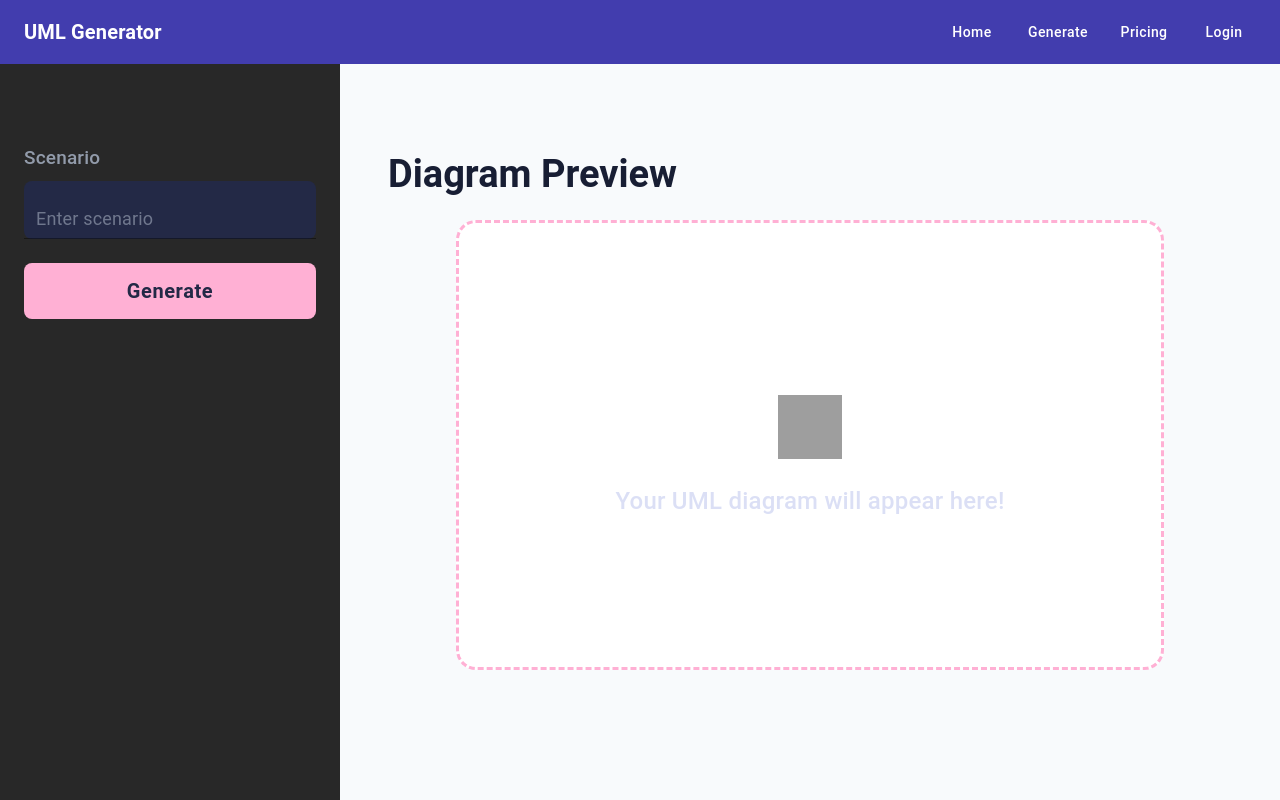
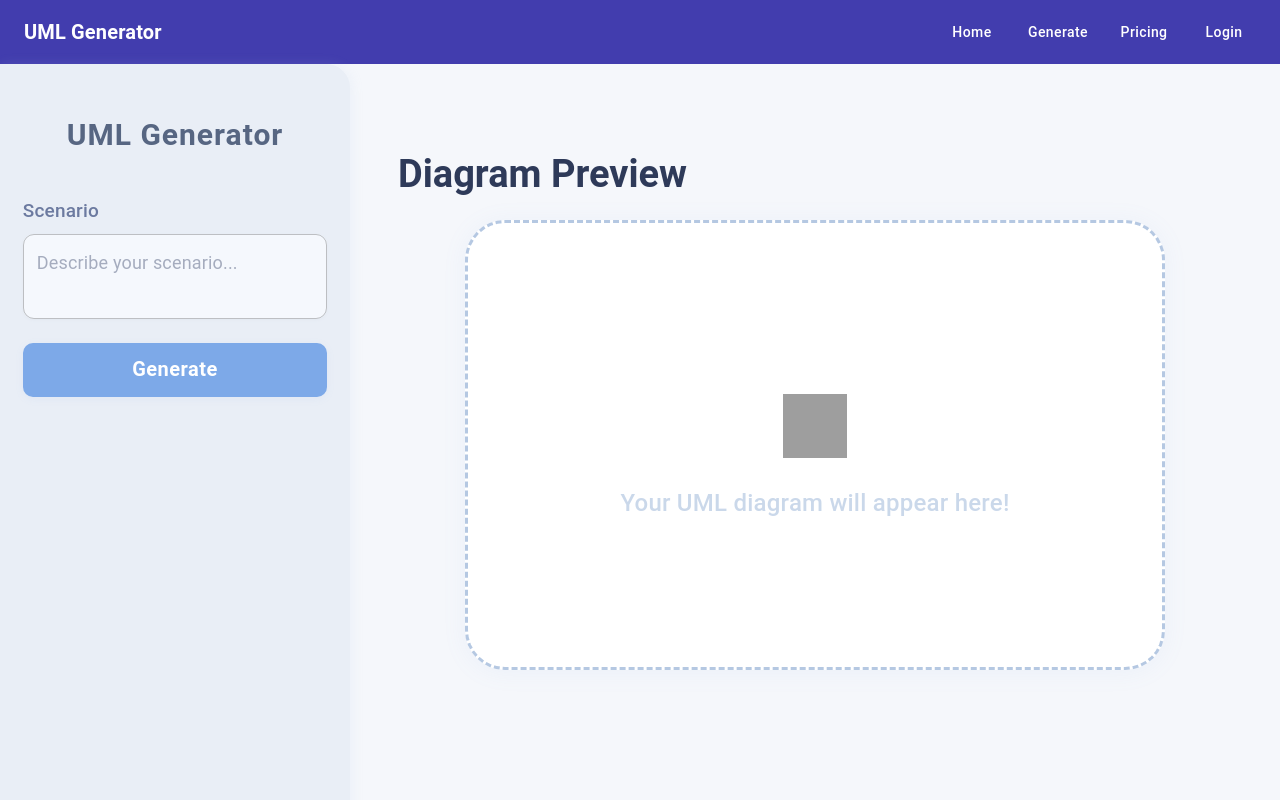
Before and after one commit to Balaj27/UML-Generator-Next, a Next.js app: page /Pages/UML in a window 1280 px wide. Shown: the top 800 px of the page. Built offline with nearby package versions, Linux system fonts and the light colour scheme; grey boxes are pictures that could not be loaded.

Commit message:
download button added

```diff
--- a/src/app/Components/PricingCard.js
+++ b/src/app/Components/PricingCard.js
@@ -1,7 +1,6 @@
 import React from "react";
 import {
   Card,
-  CardHeader,
   CardContent,
   CardActions,
   Typography,
--- a/src/app/Components/UmlComponent.js
+++ b/src/app/Components/UmlComponent.js
@@ -1,21 +1,25 @@
 "use client";
 
 import React, { useState } from "react";
-import Navbar from "@/app/Components/Navbar";
 import {
   Box,
   TextField,
   Button,
   Typography,
-  Divider,
   CssBaseline,
+  Paper,
+  IconButton,
+  Tooltip,
 } from "@mui/material";
+import DownloadIcon from "@mui/icons-material/Download";
 
-// Colors to match the navbar/sidebar theme in your screenshot
-const NAVBAR_BG = "#423dae";
-const SIDEBAR_BG = "#282828";
-const SIDEBAR_TEXT = "#fff";
-const SIDEBAR_WIDTH = 340;
+const SIDEBAR_BG = "#e9eef6";
+const SIDEBAR_TEXT = "#2e3a59";
+const SIDEBAR_WIDTH = 350;
+const INPUT_BG = "#f5f8fd";
+const BUTTON_BG = "#7da9e8";
+const BUTTON_TEXT = "#fff";
+const BUTTON_BG_HOVER = "#6698d4";
 
 function UmlComponent() {
   const [message, setMessage] = useState("");
@@ -23,17 +27,22 @@ function UmlComponent() {
   const [images, setImages] = useState([]);
   const [error, setError] = useState(null);
   const [initialSubmitted, setInitialSubmitted] = useState(false);
+  const [loading, setLoading] = useState(false);
 
   // Handles initial and edit submit
   const handleSubmit = async (e) => {
     e.preventDefault();
     setError(null);
+    setLoading(true);
 
     try {
       const response = await fetch("/api/chat", {
         method: "POST",
         headers: { "Content-Type": "application/json" },
-        body: JSON.stringify({ message, editMessage }),
+        body: JSON.stringify({
+          message: !initialSubmitted ? message : message,
+          editMessage: initialSubmitted ? editMessage : "",
+        }),
       });
 
       if (!response.ok) {
@@ -51,121 +60,180 @@ function UmlComponent() {
       }
     } catch (err) {
       setError(err.message);
+    } finally {
+      setLoading(false);
+    }
+  };
+
+  // Download handler
+  const handleDownload = async () => {
+  if (!images[0]) return;
+  try {
+    const imageResponse = await fetch(images[0], { mode: 'cors' });
+    const imageBlob = await imageResponse.blob();
+    const url = window.URL.createObjectURL(imageBlob);
+    const link = document.createElement("a");
+    link.href = url;
+    // Try to infer extension if possible, fallback to png
+    const extMatch = images[0].match(/\.(png|jpg|jpeg|svg|gif)(\?|$)/i);
+    const ext = extMatch ? extMatch[1] : "png";
+    link.download = `uml-diagram.${ext}`;
+    document.body.appendChild(link);
+    link.click();
+    document.body.removeChild(link);
+    setTimeout(() => window.URL.revokeObjectURL(url), 1000);
+  } catch (err) {
+    alert("Failed to download image.");
   }
 };
 
   return (
-    <Box sx={{ bgcolor: "#f8fafc", minHeight: "100vh" }}>
-
+    <Box sx={{ bgcolor: "#f5f7fb", minHeight: "100vh" }}>
+      <CssBaseline />
       <Box sx={{ display: "flex", minHeight: "100vh" }}>
         {/* Sidebar */}
         <Box
-          component="aside"
           sx={{
             width: SIDEBAR_WIDTH,
             bgcolor: SIDEBAR_BG,
             color: SIDEBAR_TEXT,
-            minHeight: "calc(100vh - 0px)",
-            pt: 0,
+            minHeight: "100vh",
             display: "flex",
             flexDirection: "column",
-            alignItems: "flex-start",
-            position: "relative",
+            alignItems: "center",
+            boxShadow: "2px 0 12px 0 rgba(180, 200, 230, 0.13)",
+            borderTopRightRadius: 24,
+            borderBottomRightRadius: 24,
+            py: 6,
+            px: 0,
+            zIndex: 2,
           }}
         >
-          {/* Make sure sidebar starts below navbar */}
-          <Box sx={{ width: "100%", px: 3, pt: 10 }}>
-
-            {/* Scenario input and Generate button */}
-            <form onSubmit={handleSubmit} style={{ width: "100%" }}>
+          <Paper
+            elevation={0}
+            sx={{
+              width: "87%",
+              bgcolor: "transparent",
+              boxShadow: "none",
+              display: "flex",
+              flexDirection: "column",
+              alignItems: "center",
+              p: 0,
+            }}
+          >
             <Typography
               sx={{
-                  color: "#bfcce2",
+                color: "#4c5c7a",
+                fontWeight: 700,
+                mb: 5,
+                fontSize: 30,
+                letterSpacing: 1,
+                fontFamily: "inherit",
+                opacity: 0.93,
+                textAlign: "center",
+              }}
+            >
+              UML Generator
+            </Typography>
+
+            {/* Only show one form at a time */}
+            <form onSubmit={handleSubmit} style={{ width: "100%" }} autoComplete="off">
+              {!initialSubmitted ? (
+                <>
+                  <Typography
+                    sx={{
+                      color: "#627199",
                       fontWeight: 500,
                       mb: 1,
                       fontSize: 19,
-                  opacity: 0.7,
+                      opacity: 0.92,
                     }}
                   >
                     Scenario
                   </Typography>
                   <TextField
-                variant="filled"
+                    variant="outlined"
                     size="medium"
                     fullWidth
                     value={message}
                     onChange={(e) => setMessage(e.target.value)}
-                placeholder="Enter scenario"
+                    placeholder="Describe your scenario..."
                     required
-                disabled={initialSubmitted}
+                    multiline
+                    minRows={2}
+                    maxRows={8}
                     InputProps={{
                       sx: {
-                    color: "#d9e3f0",
-                    background: "#232946",
-                    borderRadius: "8px",
+                        color: "#384569",
+                        background: INPUT_BG,
+                        borderRadius: "11px",
                         fontSize: 18,
                         fontWeight: 400,
                         "&::placeholder": {
                           color: "#bfcce2",
-                      opacity: 0.8,
+                          opacity: 0.9,
                           fontSize: 16,
                         },
+                        boxShadow: "0 1px 3px #e2e8f0",
                       },
                     }}
                     sx={{
                       mb: 3,
-                  input: { color: "#d9e3f0" },
+                      input: { color: "#384569" },
                     }}
                   />
                   <Button
                     type="submit"
                     fullWidth
                     sx={{
-                  bgcolor: "#ffb0d4",
-                  color: "#232946",
+                      bgcolor: BUTTON_BG,
+                      color: BUTTON_TEXT,
                       fontWeight: 700,
                       fontSize: 20,
-                  borderRadius: "8px",
+                      borderRadius: "10px",
                       textTransform: "none",
-                  boxShadow: "none",
-                  height: 56,
+                      height: 54,
                       mb: 2,
+                      letterSpacing: 0.5,
+                      boxShadow: "0 2px 8px 0 rgba(125,169,232,0.08)",
                       "&:hover": {
-                    bgcolor: "#faa2c1",
+                        bgcolor: BUTTON_BG_HOVER,
                       },
                     }}
                     disableElevation
+                    disabled={loading}
                   >
-                Generate
+                    {loading ? "Generating..." : "Generate"}
                   </Button>
-            </form>
-            {/* Edit input and button (appears after first diagram is generated) */}
-            {initialSubmitted && (
-              <form onSubmit={handleSubmit} style={{ width: "100%" }}>
+                </>
+              ) : (
+                <>
                   <Typography
                     sx={{
-                    color: "#bfcce2",
+                      color: "#627199",
                       fontWeight: 500,
                       mb: 1,
                       fontSize: 19,
-                    opacity: 0.7,
-                    mt: 2,
+                      opacity: 0.92,
                     }}
                   >
                     Edit Diagram
                   </Typography>
                   <TextField
-                  variant="filled"
+                    variant="outlined"
                     size="medium"
                     fullWidth
                     value={editMessage}
                     onChange={(e) => setEditMessage(e.target.value)}
                     placeholder="Describe your edit (e.g. add a class, change relation...)"
+                    multiline
+                    minRows={2}
+                    maxRows={8}
                     InputProps={{
                       sx: {
-                      color: "#d9e3f0",
-                      background: "#232946",
-                      borderRadius: "8px",
+                        color: "#384569",
+                        background: INPUT_BG,
+                        borderRadius: "11px",
                         fontSize: 17,
                         fontWeight: 400,
                         "&::placeholder": {
@@ -173,42 +241,46 @@ function UmlComponent() {
                           opacity: 0.8,
                           fontSize: 15,
                         },
+                        boxShadow: "0 1px 3px #e2e8f0",
                       },
                     }}
                     sx={{
-                    mb: 2,
-                    input: { color: "#d9e3f0" },
+                      mb: 3,
+                      input: { color: "#384569" },
                     }}
                   />
                   <Button
                     type="submit"
                     fullWidth
                     sx={{
-                    bgcolor: "#ffb0d4",
-                    color: "#232946",
+                      bgcolor: BUTTON_BG,
+                      color: BUTTON_TEXT,
                       fontWeight: 700,
                       fontSize: 20,
-                    borderRadius: "8px",
+                      borderRadius: "10px",
                       textTransform: "none",
-                    boxShadow: "none",
-                    height: 52,
+                      height: 54,
                       mb: 2,
+                      letterSpacing: 0.5,
+                      boxShadow: "0 2px 8px 0 rgba(125,169,232,0.08)",
                       "&:hover": {
-                      bgcolor: "#faa2c1",
+                        bgcolor: BUTTON_BG_HOVER,
                       },
                     }}
                     disableElevation
+                    disabled={loading}
                   >
-                  Submit Edit
+                    {loading ? "Submitting..." : "Submit Edit"}
                   </Button>
+                </>
+              )}
             </form>
-            )}
             {error && (
               <Typography color="error" sx={{ mt: 1, fontWeight: 500 }}>
                 {error}
               </Typography>
             )}
-          </Box>
+          </Paper>
         </Box>
 
         {/* Main Content */}
@@ -218,21 +290,40 @@ function UmlComponent() {
             px: { xs: 1, sm: 3, md: 6 },
             pt: { xs: 6, sm: 7, md: 10 },
             minHeight: "100vh",
-            bgcolor: "#f8fafc",
+            bgcolor: "#f5f7fb",
+            padding: "3%"
           }}
         >
+          <Box sx={{ display: "flex", alignItems: "center", mb: 3, mt: 1 }}>
             <Typography
               variant="h3"
               sx={{
                 fontWeight: 700,
-              color: "#181e34",
-              mb: 3,
-              mt: 1,
+                color: "#2e3a59",
                 fontSize: { xs: 30, md: 38 },
+                mr: 2,
               }}
             >
               Diagram Preview
             </Typography>
+            {images.length > 0 && (
+              <Tooltip title="Download Diagram" arrow>
+                <IconButton
+                  aria-label="Download Diagram"
+                  sx={{
+                    bgcolor: "#f0f4fa",
+                    color: "#71a5ea",
+                    borderRadius: 2,
+                    ml: 1,
+                    "&:hover": { bgcolor: "#e3eaf6", color: "#3c7dca" },
+                  }}
+                  onClick={handleDownload}
+                >
+                  <DownloadIcon fontSize="large" />
+                </IconButton>
+              </Tooltip>
+            )}
+          </Box>
           <Box
             sx={{
               mt: 1,
@@ -240,10 +331,10 @@ function UmlComponent() {
               maxWidth: 900,
               minHeight: 450,
               background: "#fff",
-              borderRadius: 5,
-              border: "3px dashed #ffb0d4",
+              borderRadius: 10,
+              border: "3px dashed #b5c8e2",
               mx: "auto",
-              boxShadow: 0,
+              boxShadow: "0 2px 24px 0 rgba(125,169,232,0.08)",
               display: "flex",
               flexDirection: "column",
               alignItems: "center",
@@ -252,7 +343,6 @@ function UmlComponent() {
               pb: 2,
             }}
           >
-            {/* Preview icon or generated image */}
             {images.length === 0 ? (
               <Box sx={{ textAlign: "center", mt: 5 }}>
                 <img
@@ -262,10 +352,10 @@ function UmlComponent() {
                 />
                 <Typography
                   sx={{
-                    color: "#b8c1ec",
+                    color: "#b5c8e2",
                     fontSize: 24,
                     fontWeight: 500,
-                    opacity: 0.5,
+                    opacity: 0.7,
                   }}
                 >
                   Your UML diagram will appear here!
--- a/src/app/Components/components.css
+++ b/src/app/Components/components.css
@@ -18,7 +18,7 @@ footer {
   position: relative;
   left: 0;
   bottom: 0;
-  margin-top: 40px;
+
 }
 
 footer a {
--- a/src/app/Pages/UML/page.js
+++ b/src/app/Pages/UML/page.js
@@ -1,7 +1,6 @@
 import React from 'react';
 import Navbar from '../../Components/Navbar';
 import UmlComponent from '../../Components/UmlComponent';
-import LandingBody from '../../Components/LandingBody';
 import Footer from '../../Components/Footer';
 import '../page.css';
 
```
Lines whose indentation alone changed are shown as unchanged.
